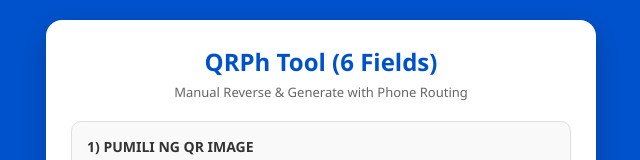
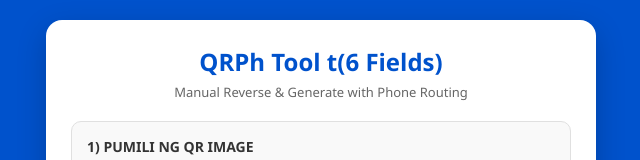
Before and after one commit to sharemap-Digital-Address/AutoGenQrcodePayment, a plain HTML site: page index.html in a window 1280 px wide. Shown: the top 160 px of the page, without its empty margins (319-959 px from the left). Drawn offline with Linux system fonts and the light colour scheme.

```diff
--- a/index.html
+++ b/index.html
@@ -150,7 +150,7 @@
 <body>
 
 <div class="app-container">
-    <h2>QRPh Tool (6 Fields)</h2>
+    <h2>QRPh Tool t(6 Fields)</h2>
     <div class="subtitle">Manual Reverse & Generate with Phone Routing</div>
 
     <div id="hidden-reader"></div>
```
